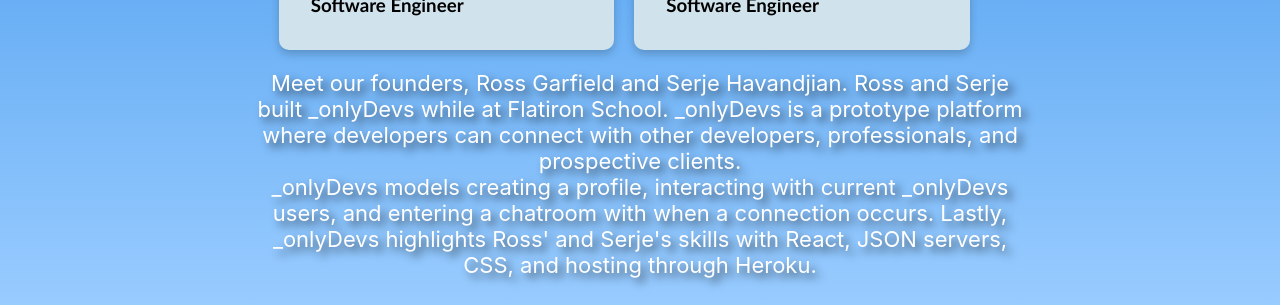
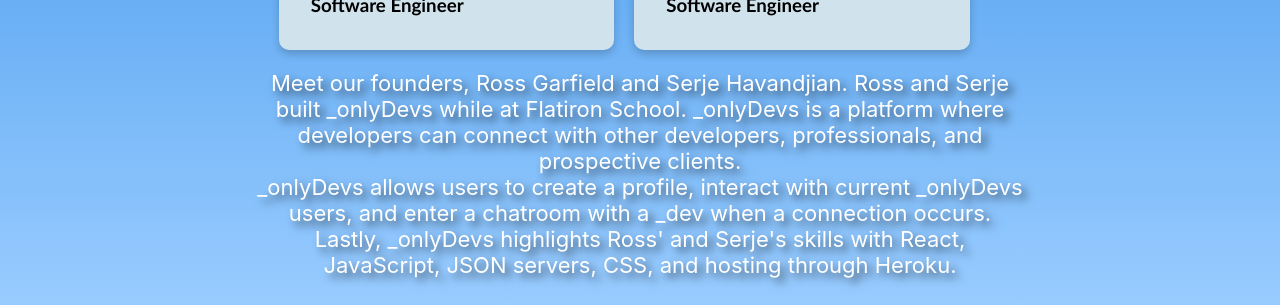
Before and after one commit to serje-havandjian/Phase_2_Project, a React (Create React App) app: page /About in a window 1280 px wide. Shown: the part 492-797 px from the top of the page. Built offline with nearby package versions, Linux system fonts and the light colour scheme.

Commit message:
edit to About Us

```diff
--- a/src/About.js
+++ b/src/About.js
@@ -27,9 +27,9 @@
                 </div>
             </div>
             <p id="aboutUs">
-            Meet our founders, Ross Garfield and Serje Havandjian.  Ross and Serje built _onlyDevs while at Flatiron School.  _onlyDevs is a prototype platform where developers can connect with other developers, professionals, and prospective clients.<br></br>
+            Meet our founders, Ross Garfield and Serje Havandjian.  Ross and Serje built _onlyDevs while at Flatiron School.  _onlyDevs is a platform where developers can connect with other developers, professionals, and prospective clients.<br></br>
 
-            _onlyDevs models creating a profile, interacting with current _onlyDevs users, and entering a chatroom with when a connection occurs.  Lastly, _onlyDevs highlights Ross' and Serje's skills with React, JSON servers, CSS, and hosting through Heroku.
+            _onlyDevs allows users to create a profile, interact with current _onlyDevs users, and enter a chatroom with a _dev when a connection occurs.  Lastly, _onlyDevs highlights Ross' and Serje's skills with React, JavaScript, JSON servers, CSS, and hosting through Heroku.
             </p>
         </div>
 
```
